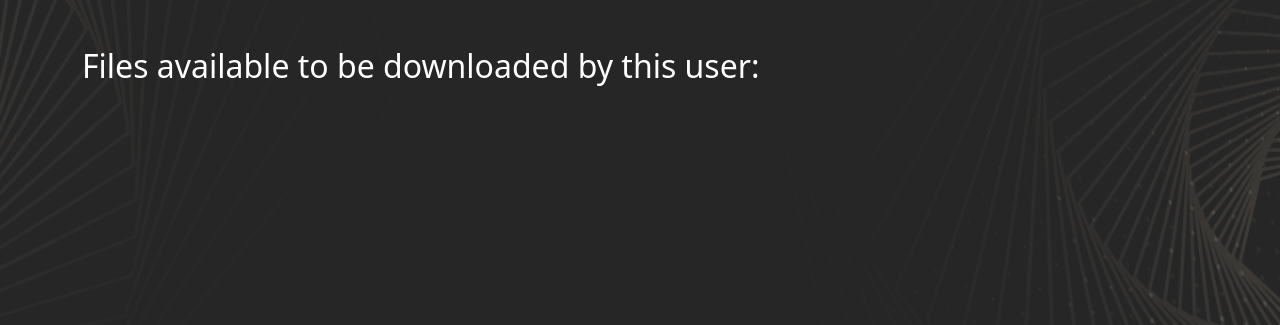
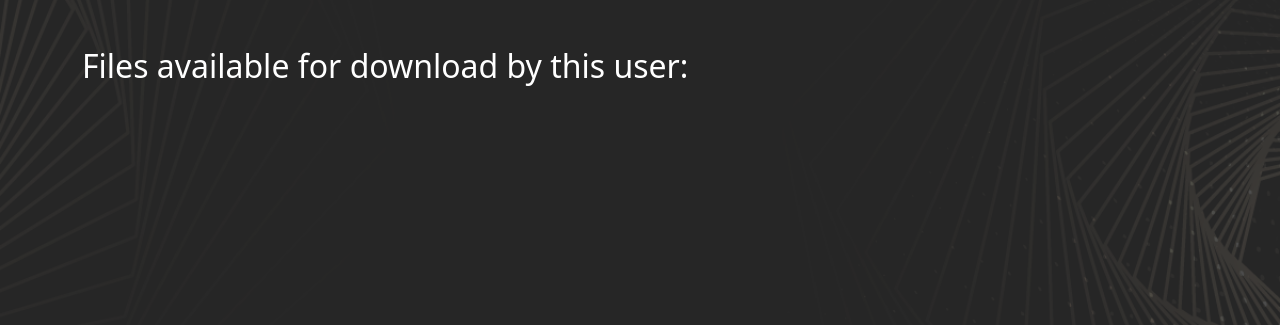
Before and after one commit to compbiocore/NMR-WebApp, a Django app: template app/nmrapp/users/templates/users/profile.html in a window 1280 px wide. Shown: the part 346-671 px from the top of the page. Run offline with Django 3.2, Linux system fonts and the light colour scheme; the template is opened without the code that fills it, so the values that code supplies are empty; some libraries are stand-ins or nearby versions.

Commit message:
reset web app

```diff
--- a/app/nmrapp/users/templates/users/profile.html
+++ b/app/nmrapp/users/templates/users/profile.html
@@ -10,7 +10,7 @@
         <p>&nbsp;</p>
     <h2>Email: {{user.email}}</h2>
     <p>&nbsp;</p>
-    <h2>Files available to be downloaded by this user:</h2>
+    <h2>Files available for download by this user:</h2>
     {% for item in userFiles %}
     <a style="color:white;">{{ item }}</a>
     <br>
--- a/app/nmrapp/users/views.py
+++ b/app/nmrapp/users/views.py
@@ -50,7 +50,7 @@ def profile(request):
     if len(os.listdir(path)) > 0:
         files_list =os.listdir(path)
     else:
-        files_list=["No files found for this user yet"]
+        files_list=["No files have been uploaded by this user yet"]
     return render(request, 'users/profile.html', {'userFiles': files_list})
 
 # Renders the upload page for the user
```
Also changed, not shown: app/nmrapp/nmrapp.db.sqlite3, 1 other file.
